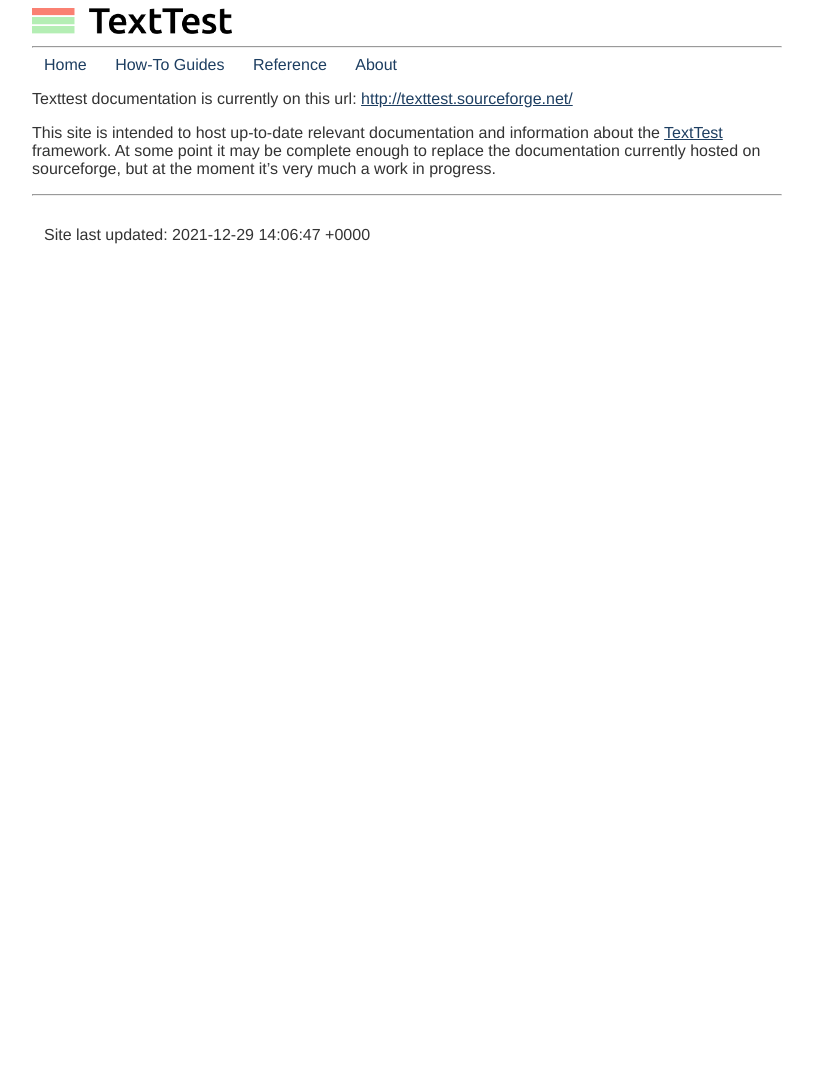
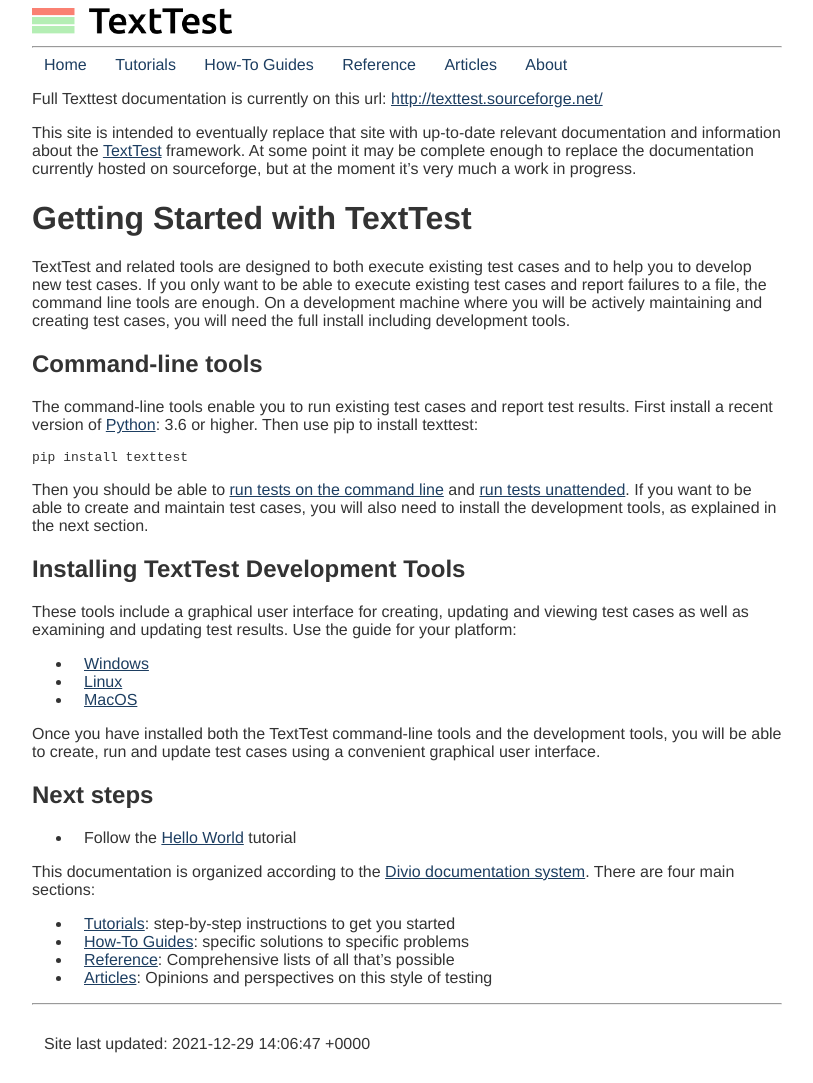
Before and after one commit to texttest/website_2, a Jekyll site: the page built from index.md, in a window 1280 px wide. Shown: the whole page, without its empty margins (233-1046 px from the left). Built offline with Jekyll 4.4.1, drawn with Linux system fonts in a browser that asks for light colours; before the commit the page ends 900 px from its top, so only the background shows below that.

Commit message:
Added new sections for tutorials and articles.

```diff
--- a/_config.yml
+++ b/_config.yml
@@ -16,8 +16,8 @@
 title: TextTest - an Approval Testing Framework
 email: your-email@example.com
 description: >- # this means to ignore newlines until "baseurl:"
-  Samman Technical Coaching is a method for people who want to make a difference and improve the way software is built.
-  This site extends and supports the materials in the book "Technical Agile Coaching with the Samman Method" by Emily Bache.
+  TextTest is an open source tool for Approval Testing. It is particularly suited to large-scale tests for complex systems
+  and for testing legacy code.
 baseurl: "" # the subpath of your site, e.g. /blog
 url: "http://www.texttest.org" # the base hostname & protocol for your site, e.g. http://example.com
 twitter_username: emilybache
@@ -29,15 +29,21 @@
 plugins:
   - jekyll-feed
 collections:
+  tutorials:
+    output: true
   how_to_guides:
     output: true
   reference:
+    output: true
+  articles:
     output: true
 defaults:
   - scope:
       path: ""
     values:
       layout: "default"
+kramdown:
+  auto_ids: true
 
 # Exclude from processing.
 # The following items will not be processed, by default. Create a custom list
--- a/_data/navigation.yml
+++ b/_data/navigation.yml
@@ -1,8 +1,12 @@
 - name: Home
   link: /
+- name: Tutorials
+  link: /tutorials
 - name: How-To Guides
   link: /how_to_guides
 - name: Reference
   link: /reference
+- name: Articles
+  link: /articles
 - name: About
   link: /about.html
--- /dev/null
+++ b/_layouts/article.html
@@ -0,0 +1,4 @@
+---
+layout: homepage
+---
+{{ content }}
--- /dev/null
+++ b/_layouts/tutorial.html
@@ -0,0 +1,4 @@
+---
+layout: homepage
+---
+{{ content }}
--- a/index.md
+++ b/index.md
@@ -3,7 +3,39 @@
 title: TextTest
 ---
 
+Full Texttest documentation is currently on this url: [http://texttest.sourceforge.net/](http://texttest.sourceforge.net/)
 
-Texttest documentation is currently on this url: [http://texttest.sourceforge.net/](http://texttest.sourceforge.net/)
+This site is intended to eventually replace that site with up-to-date relevant documentation and information about the [TextTest](https://github.com/texttest) framework. At some point it may be complete enough to replace the documentation currently hosted on sourceforge, but at the moment it's very much a work in progress.
 
-This site is intended to host up-to-date relevant documentation and information about the [TextTest](https://github.com/texttest) framework. At some point it may be complete enough to replace the documentation currently hosted on sourceforge, but at the moment it's very much a work in progress.
+# Getting Started with TextTest
+
+TextTest and related tools are designed to both execute existing test cases and to help you to develop new test cases. If you only want to be able to execute existing test cases and report failures to a file, the command line tools are enough. On a development machine where you will be actively maintaining and creating test cases, you will need the full install including development tools.
+
+## Command-line tools
+
+The command-line tools enable you to run existing test cases and report test results. First install a recent version of [Python](https://www.python.org/): 3.6 or higher. Then use pip to install texttest:
+
+    pip install texttest
+
+Then you should be able to [run tests on the command line](/how_to_guides/texttest_cli.html) and [run tests unattended](/how_to_guides/batch_mode.md). If you want to be able to create and maintain test cases, you will also need to install the development tools, as explained in the next section.
+
+## Installing TextTest Development Tools
+
+These tools include a graphical user interface for creating, updating and viewing test cases as well as examining and updating test results. Use the guide for your platform:
+
+- [Windows](getting_started/install_windows.html)
+- [Linux](getting_started/install_linux.html)
+- [MacOS](getting_started/install_macos.html)
+
+Once you have installed both the TextTest command-line tools and the development tools, you will be able to create, run and update test cases using a convenient graphical user interface.
+
+## Next steps
+
+- Follow the [Hello World](/tutorials/hello_world.html) tutorial
+
+This documentation is organized according to the [Divio documentation system](https://documentation.divio.com/). There are four main sections:
+
+- [Tutorials](/tutorials): step-by-step instructions to get you started
+- [How-To Guides](/how_to_guides): specific solutions to specific problems
+- [Reference](/reference): Comprehensive lists of all that's possible
+- [Articles](/articles): Opinions and perspectives on this style of testing
```
Also changed, not shown: _how_to_guides/batch_mode.md (added, +13 -0 lines), _how_to_guides/texttest_cli.md (added, +22 -0 lines), _layouts/article_index.html (added, +12 -0 lines), _layouts/tutorials_index.html (added, +12 -0 lines), _reference/install_amazon_linux.md (+1 -1 lines), _tutorials/hello_world.md (added, +64 -0 lines), _tutorials/sut_and_test_locations.md (added, +20 -0 lines), about.md (+1 -1 lines), articles/index.md (added, +8 -0 lines), getting_started/index.md (added, +10 -0 lines), getting_started/install_linux.md (added, +7 -0 lines), getting_started/install_macos.md (added, +10 -0 lines), getting_started/install_windows.md (added, +10 -0 lines), tutorials/index.md (added, +8 -0 lines), 1 other file.
